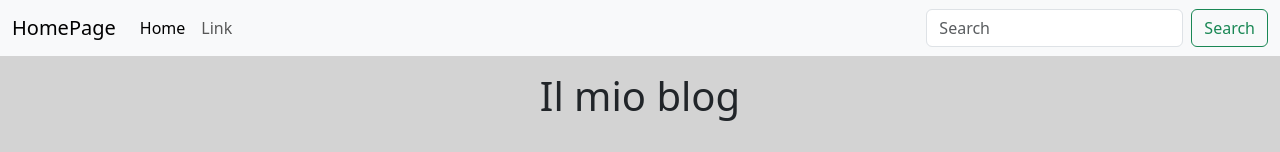
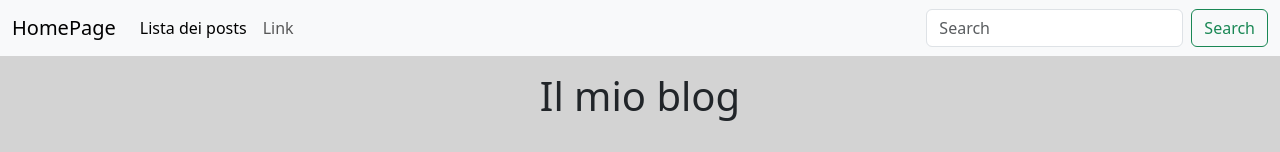
Before and after one commit to DavidIncarbone/react-router, a React (Vite) app: page / in a window 1280 px wide. Shown: the top 152 px of the page. Built offline with nearby package versions, Linux system fonts and the light colour scheme.

Commit message:
add postlists link i navbar

```diff
--- a/src/components/Navbar.jsx
+++ b/src/components/Navbar.jsx
@@ -5,14 +5,14 @@ export default function Navbar() {
         <nav className="navbar navbar-expand-lg navbar-light bg-light">
             <div className="container-fluid">
                 <NavLink to="/" className="navbar-brand">HomePage</NavLink>
-
                 <button className="navbar-toggler" type="button" data-bs-toggle="collapse" data-bs-target="#navbarSupportedContent" aria-controls="navbarSupportedContent" aria-expanded="false" aria-label="Toggle navigation">
                     <span className="navbar-toggler-icon"></span>
                 </button>
                 <div className="collapse navbar-collapse" id="navbarSupportedContent">
                     <ul className="navbar-nav me-auto mb-2 mb-lg-0">
                         <li className="nav-item">
-                            <a className="nav-link active" aria-current="page" href="#">Home</a>
+                            <NavLink to="/posts" className="nav-link active" aria-current="page">Lista dei posts</NavLink>
+
                         </li>
                         <li className="nav-item">
                             <a className="nav-link" href="#">Link</a>
```
